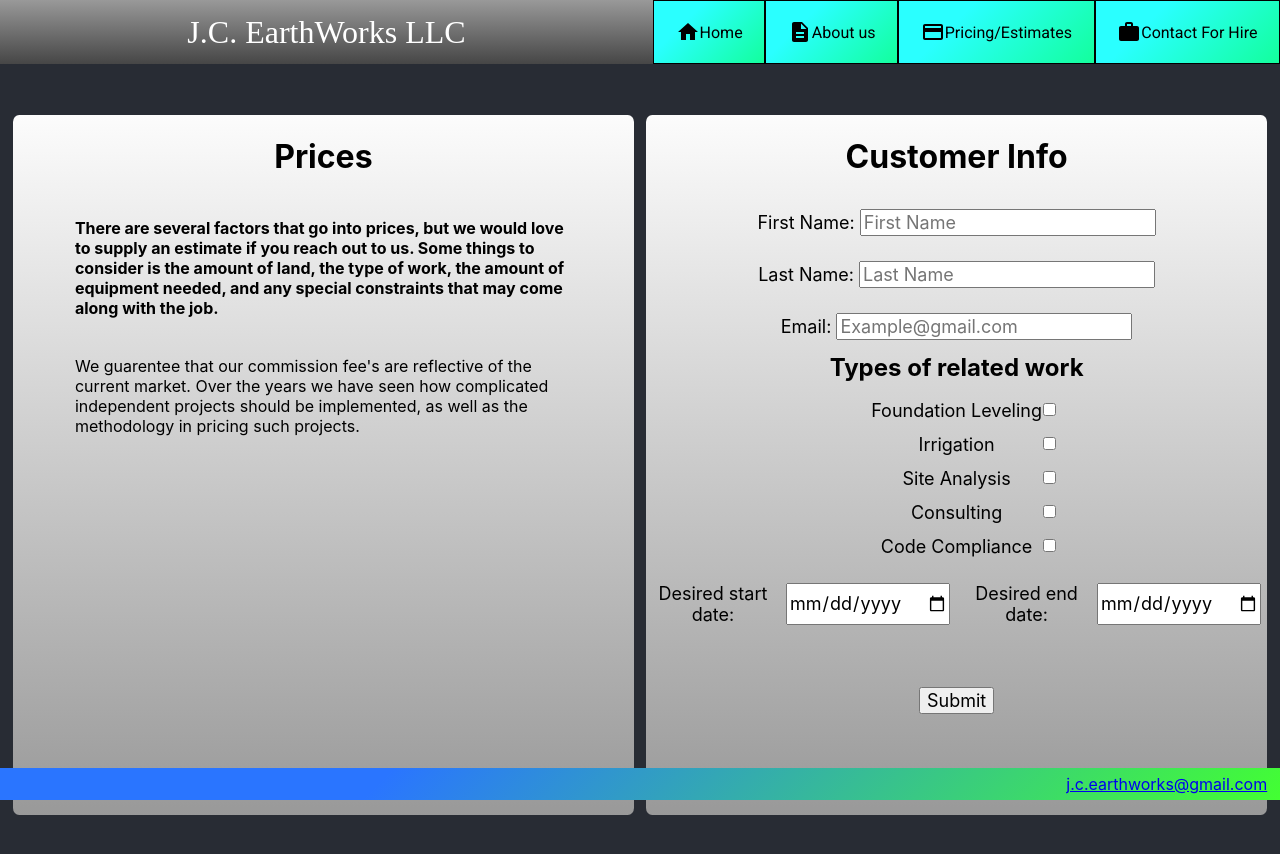
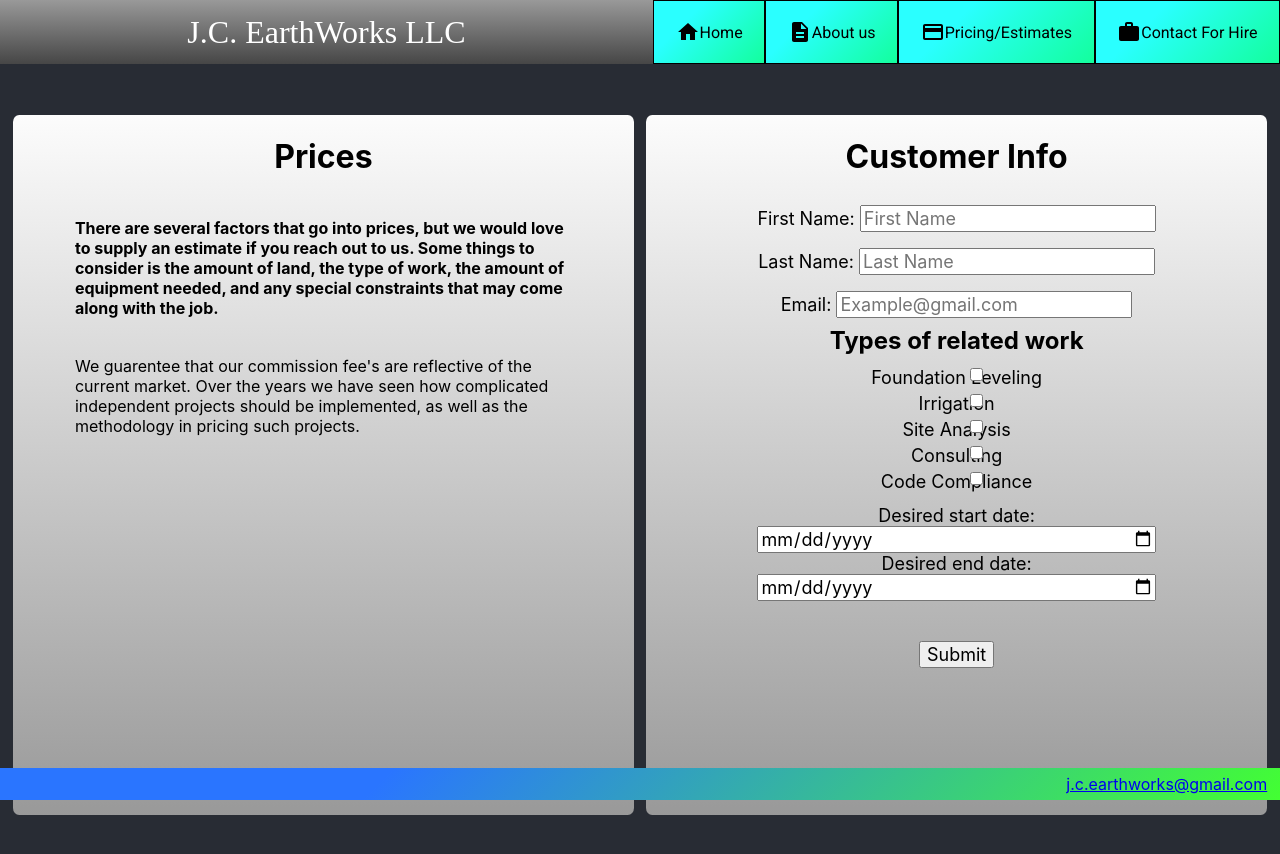
Before and after one commit to Duncan06/EarthWorks_concept, a React (Create React App) app: page / in a window 1280 px wide. Both pictures are taken after a click on the button "Pricing/Estimates". Built offline with nearby package versions, Linux system fonts and the light colour scheme; a web font is replaced by a local one.

Commit message:
Change dates positions.

```diff
--- a/src/components/PageOptions/PricePage.module.css
+++ b/src/components/PageOptions/PricePage.module.css
@@ -71,7 +71,7 @@
 }
 
 .jobOptions > input {
-  margin: -3% 0% 0% 30%;
+  margin: -5% 0% 0% 10%;
 }
 
 .checkboxTitle {
@@ -81,6 +81,7 @@
 
 .dates {
   display: flex;
+  flex-direction: column;
   gap: 1%;
   margin: 5% 0% 0% 0%;
 }
```
